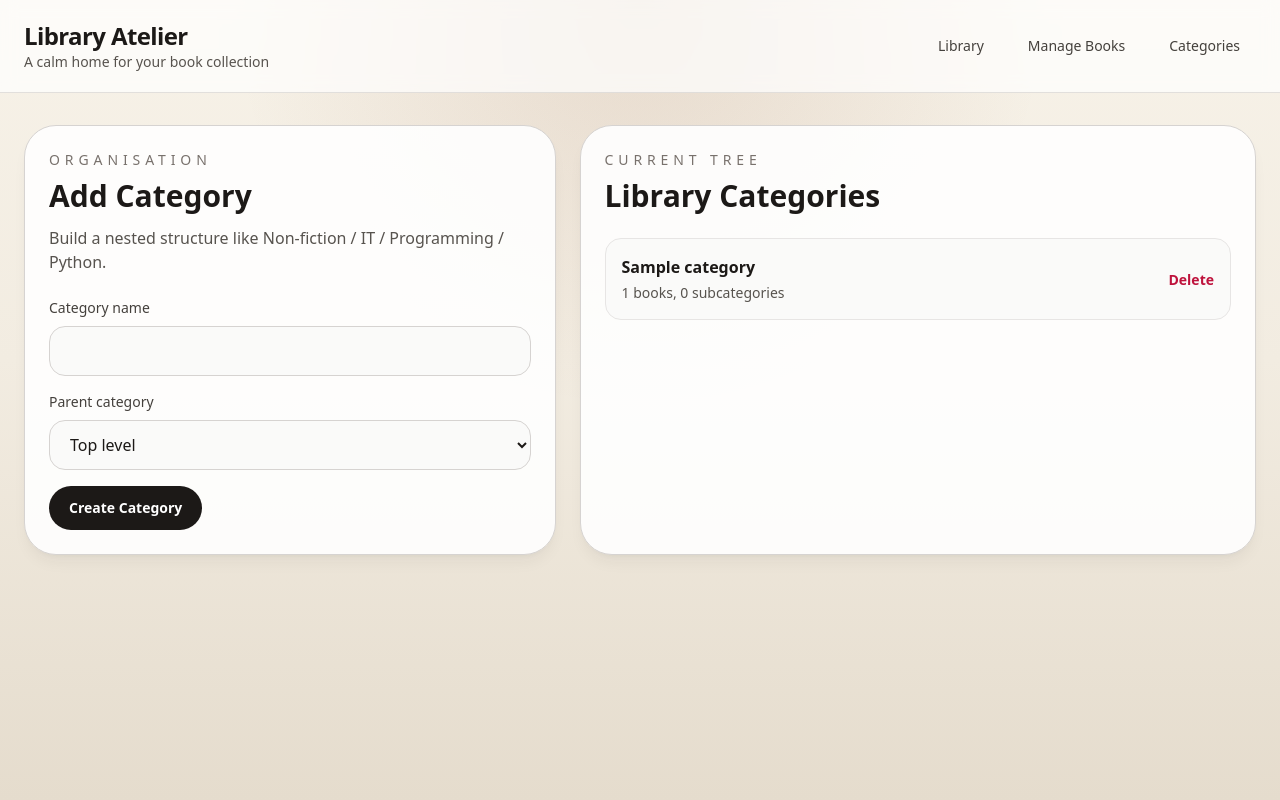
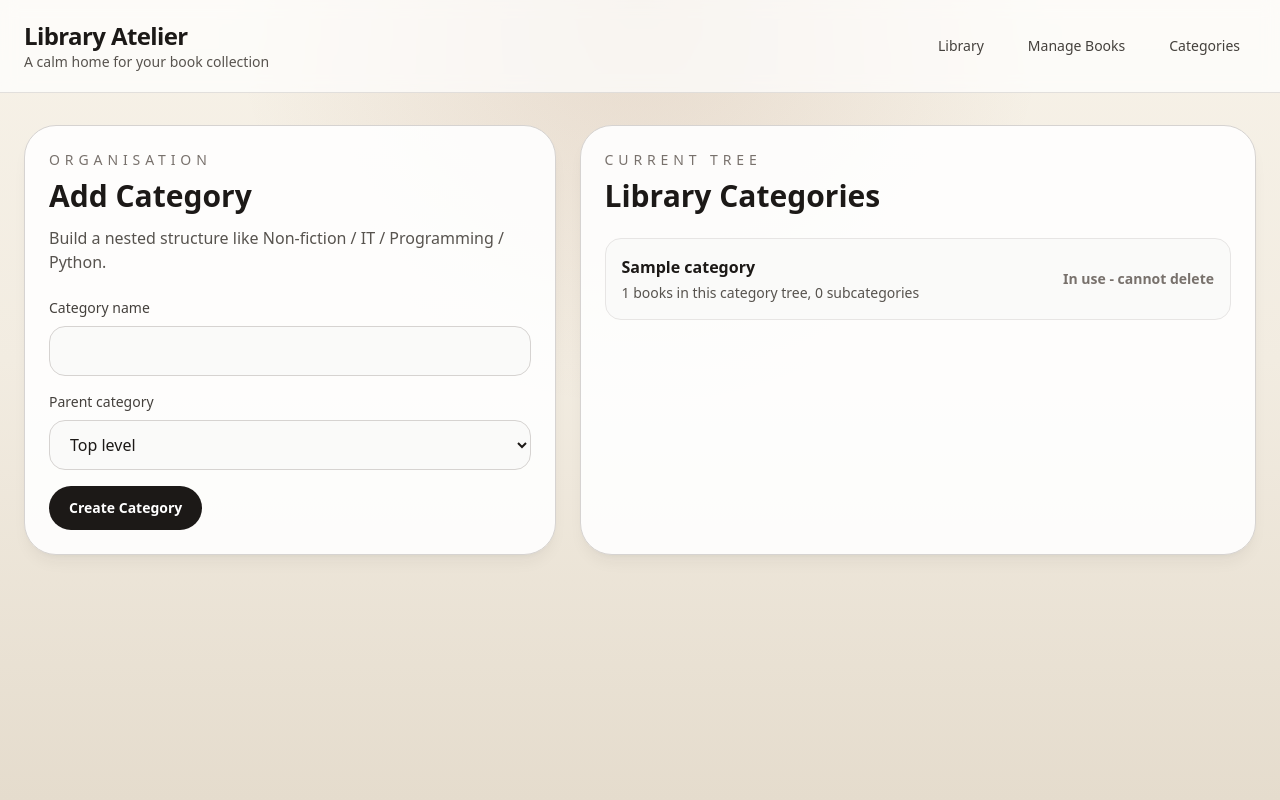
Before and after one commit to colinleroux/bookidea, a Flask app: page /manage/categories in a window 1280 px wide. Run offline with Flask 3, Linux system fonts and the light colour scheme; tables that the repository leaves empty hold one stand-in row (values such as "Sample post"); some libraries are stand-ins or nearby versions.

Commit message:
Improve category safeguards and add library filter links

```diff
--- a/app/routes.py
+++ b/app/routes.py
@@ -24,6 +24,7 @@ main = Blueprint("main", __name__)
 def index():
     query_text = request.args.get("q", "").strip()
     category_id = request.args.get("category", type=int)
+    author_name = request.args.get("author", "").strip()
 
     books_query = Book.query
 
@@ -40,6 +41,9 @@ def index():
             category_ids = gather_category_ids(selected_category)
             books_query = books_query.filter(Book.category_id.in_(category_ids))
 
+    if author_name:
+        books_query = books_query.filter(Book.author == author_name)
+
     books = books_query.order_by(Book.title.asc()).all()
     categories = Category.query.order_by(Category.name.asc()).all()
     pending_imports = count_pending_imports()
@@ -53,6 +57,7 @@ def index():
         review_count=review_count,
         query_text=query_text,
         selected_category=selected_category,
+        author_name=author_name,
     )
 
 
@@ -152,15 +157,27 @@ def manage_categories():
         return redirect(url_for("main.manage_categories"))
 
     categories = Category.query.order_by(Category.name.asc()).all()
-    return render_template("manage_categories.html", categories=categories)
+    category_rows = [
+        {
+            "category": category,
+            "tree_book_count": count_books_in_category_tree(category),
+            "has_children": bool(category.children),
+        }
+        for category in categories
+    ]
+    return render_template("manage_categories.html", categories=categories, category_rows=category_rows)
 
 
 @main.route("/manage/categories/<int:category_id>/delete", methods=["POST"])
 def delete_category(category_id):
     category = Category.query.get_or_404(category_id)
+    descendant_book_count = count_books_in_category_tree(category)
 
-    if category.books:
-        flash("Category cannot be deleted while books still use it.", "error")
+    if descendant_book_count:
+        flash(
+            f"Category cannot be deleted because {descendant_book_count} book(s) belong to this category tree.",
+            "error",
+        )
         return redirect(url_for("main.manage_categories"))
 
     if category.children:
@@ -218,6 +235,11 @@ def gather_category_ids(category):
     for child in category.children:
         ids.extend(gather_category_ids(child))
     return ids
+
+
+def count_books_in_category_tree(category):
+    category_ids = gather_category_ids(category)
+    return Book.query.filter(Book.category_id.in_(category_ids)).count()
 
 
 def count_pending_imports():
--- a/app/templates/manage_categories.html
+++ b/app/templates/manage_categories.html
@@ -33,17 +33,21 @@
         <p class="text-sm uppercase tracking-[0.35em] text-stone-500">Current Tree</p>
         <h2 class="mt-2 text-3xl font-semibold text-stone-900">Library Categories</h2>
 
-        {% if categories %}
+        {% if category_rows %}
             <div class="mt-6 space-y-3">
-                {% for category in categories %}
+                {% for row in category_rows %}
                     <div class="flex items-center justify-between rounded-2xl border border-stone-200 bg-stone-50 px-4 py-4">
                         <div>
-                            <p class="font-semibold text-stone-900">{{ category.full_name() }}</p>
-                            <p class="mt-1 text-sm text-stone-600">{{ category.books|length }} books, {{ category.children|length }} subcategories</p>
+                            <p class="font-semibold text-stone-900">{{ row.category.full_name() }}</p>
+                            <p class="mt-1 text-sm text-stone-600">{{ row.tree_book_count }} books in this category tree, {{ row.category.children|length }} subcategories</p>
                         </div>
-                        <form action="{{ url_for('main.delete_category', category_id=category.id) }}" method="post" onsubmit="return confirm('Delete this category?');">
-                            <button type="submit" class="text-sm font-semibold text-rose-700">Delete</button>
-                        </form>
+                        {% if row.tree_book_count == 0 and not row.has_children %}
+                            <form action="{{ url_for('main.delete_category', category_id=row.category.id) }}" method="post" onsubmit="return confirm('Delete this category?');">
+                                <button type="submit" class="text-sm font-semibold text-rose-700">Delete</button>
+                            </form>
+                        {% else %}
+                            <span class="text-sm font-semibold text-stone-500">In use - cannot delete</span>
+                        {% endif %}
                     </div>
                 {% endfor %}
             </div>
```
Also changed, not shown: app/templates/index.html (+14 -3 lines).
